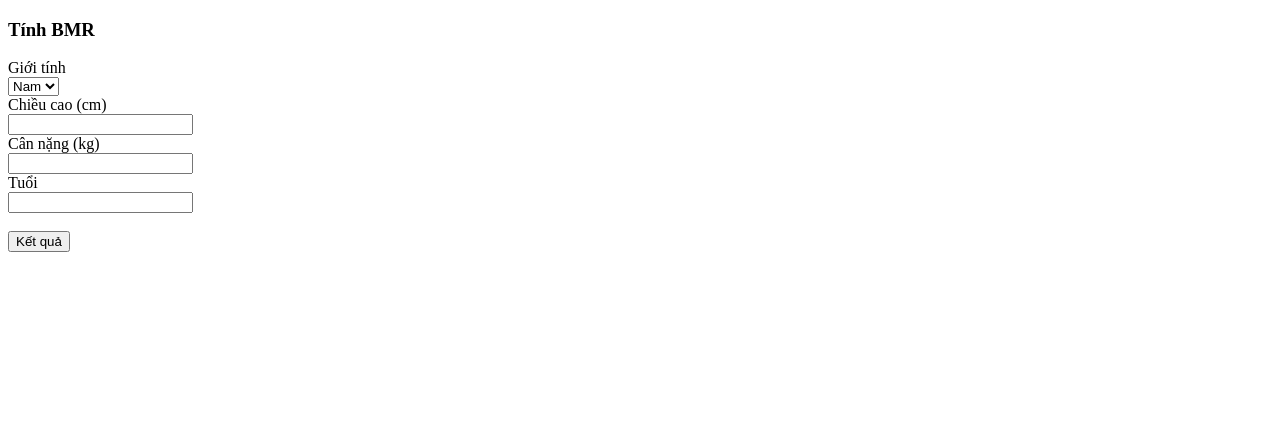
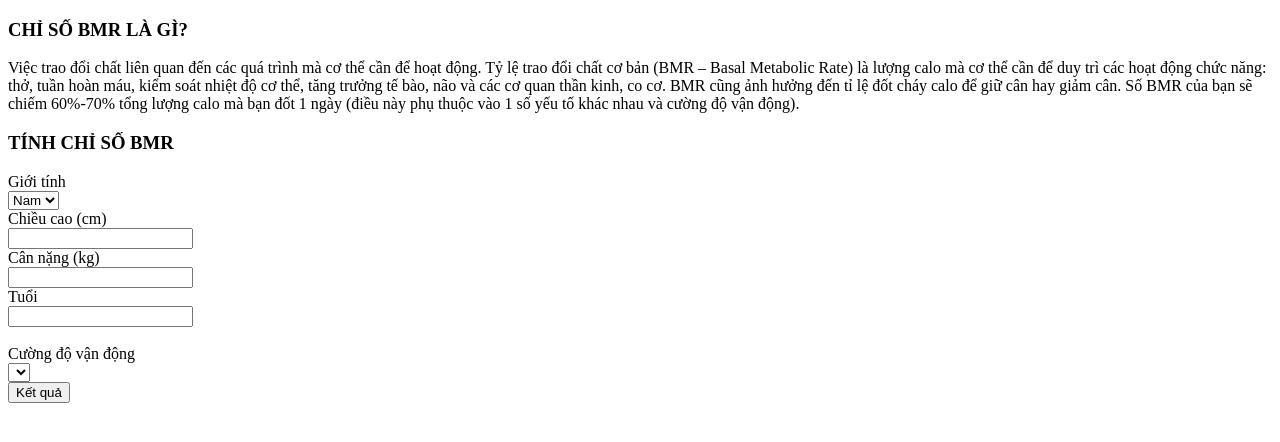
Before and after one commit to tranduccuong90/team2, a Flask app: page / in a window 1280 px wide. Shown: the top 442 px of the page. Run offline with Flask 2, Linux system fonts and the light colour scheme; lists and menus that the app fills with data are empty.

Commit message:
'fucntion'

```diff
--- a/app.py
+++ b/app.py
@@ -1,4 +1,4 @@
-from flask import Flask, render_template, request
+from flask import Flask, render_template, request, url_for
 import mlab
 from post import Post
 
--- a/templates/bmr.html
+++ b/templates/bmr.html
@@ -8,6 +8,7 @@
 </head>
 <body>
     <div>BMR của bạn là: {{ bmr }}</div>
+    <div>Để đảm bảo cân nặng bình thường, bạn cần duy trì calorie ở mức:</div>
 
 </body>
 </html>
--- a/templates/function.html
+++ b/templates/function.html
@@ -7,8 +7,12 @@
     <title>Function for BMR</title>
 </head>
 <body>
+    <h3>CHỈ SỐ BMR LÀ GÌ?</h3>
+    <div>Việc trao đổi chất liên quan đến các quá trình mà cơ thể cần để hoạt động. Tỷ lệ trao đổi chất cơ bản (BMR – Basal Metabolic Rate) là lượng calo mà cơ thể cần để duy trì các hoạt động chức năng: thở, tuần hoàn máu, kiểm soát nhiệt độ cơ thể, tăng trưởng tế bào, não và các cơ quan thần kinh, co cơ. BMR cũng ảnh hưởng đến tỉ lệ đốt cháy calo để giữ cân hay giảm cân. Số BMR của bạn sẽ chiếm 60%-70% tổng lượng calo mà bạn đốt 1 ngày (điều này phụ thuộc vào 1 số yếu tố khác nhau và cường độ vận động).
+    </div>
+
     <form action="" method="POST">
-        <h3>Tính BMR</h3>
+        <h3>TÍNH CHỈ SỐ BMR</h3>
         <label for="">Giới tính</label><br>
         <select name="sex" id="">
             <option value="male">Nam</option>
@@ -20,6 +24,12 @@
         <input type="number" step="0.01" name="weight"> <br>
         <label for="">Tuổi</label><br>
         <input type="number" step="0.01"  name="age"> <br><br>
+
+        <label for="">Cường độ vận động</label><br>
+        <select name="ex" id="">
+            <option value=""></option>
+
+        </select><br>
         <button>Kết quả</button>
     </form>
 
```
